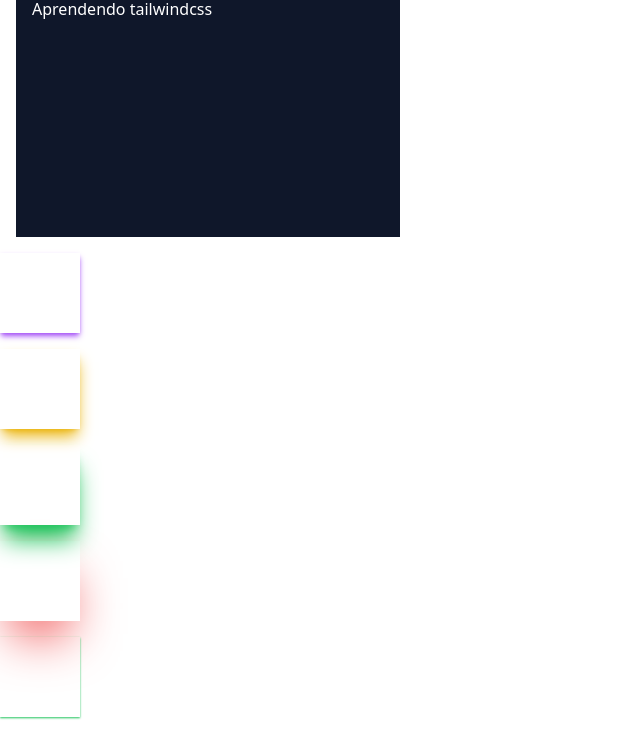
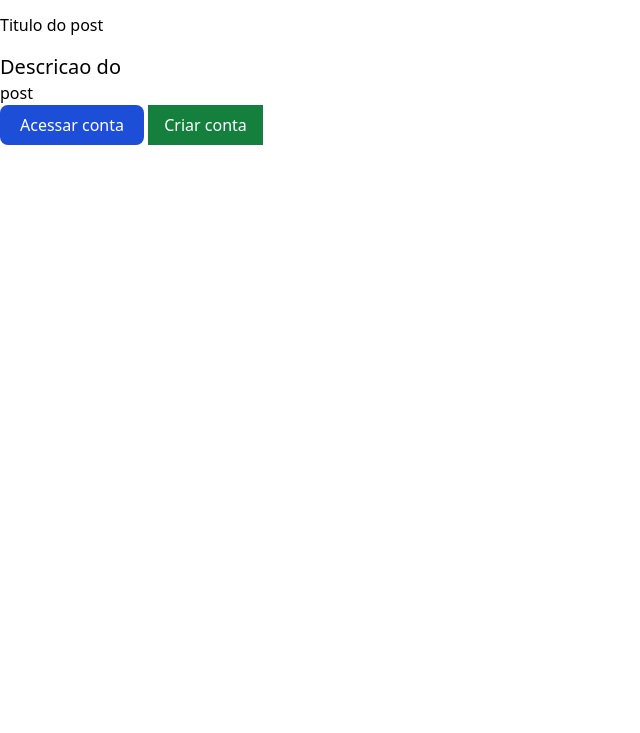
Before and after one commit to celsodavid/tailwindcss-training, a website: page src/index.html in a window 1280 px wide. Shown: the part 83-816 px from the top of the page, without its empty margins (0-640 px from the left). Drawn offline with Linux system fonts and the light colour scheme.

Commit message:
(feat): pseud class and pseud elements

```diff
--- a/src/index.html
+++ b/src/index.html
@@ -9,28 +9,19 @@
 <body>
     <h1 class="text-5xl font-bold text-rose-600">Curso TailwindCSS</h1>
 
-    <div class="bg-slate-900 w-96 h-64 mx-4 my-4 ">
-        <h2 class="text-white p-4">Aprendendo tailwindcss</h2>
+    <p class="first-letter:text-red-500 first-letter:text-2xl">Algum texto vai ficar no paragrafo</p>
+
+    <div class="mt-4">
+        <h2 class="first:mb-4">Titulo do post</h2>
+        <p class="first-line:text-xl">Descricao do <br> post</p>
     </div>
 
-    <div class="w-20 h-20 shadow-md shadow-purple-500 mb-4">
+    <button class="bg-blue-700 py-2 px-5 text-white rounded-lg hover:bg-gray-800 hover:scale-110 duration-300">
+        Acessar conta
+    </button>
 
-    </div>
-
-    <div class="w-20 h-20 shadow-lg shadow-yellow-500 mb-4">
-
-    </div>
-
-    <div class="w-20 h-20 shadow-xl shadow-green-500 mb-4">
-
-    </div>
-
-    <div class="w-20 h-20 shadow-2xl shadow-red-500 mb-4">
-
-    </div>
-
-    <div class="w-20 h-20 shadow-sm shadow-green-500 mb-4">
-
-    </div>
+    <button class="bg-green-700 py-2 px-4 text-white hover:animate-bounce">
+        Criar conta
+    </button>
 </body>
 </html>
```
Also changed, not shown: styles/output.css.
